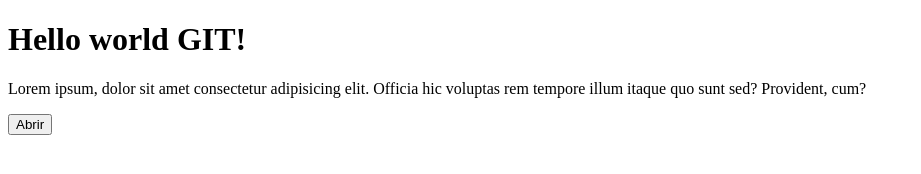
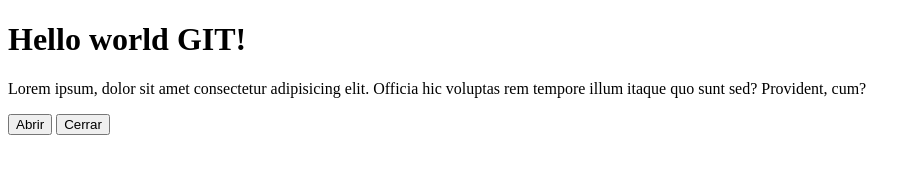
Before and after one commit to anderson9405/helloworldgit, a plain HTML site: page index.html in a window 1280 px wide. Shown: the whole page, without its empty margins (0-921 px from the left). Drawn offline with Linux system fonts and the light colour scheme.

Commit message:
second button

```diff
--- a/index.html
+++ b/index.html
@@ -9,5 +9,6 @@
     <h1>Hello world GIT!</h1>
     <p>Lorem ipsum, dolor sit amet consectetur adipisicing elit. Officia hic voluptas rem tempore illum itaque quo sunt sed? Provident, cum?</p>
     <button>Abrir</button>
+    <button>Cerrar</button>
 </body>
 </html>
```
